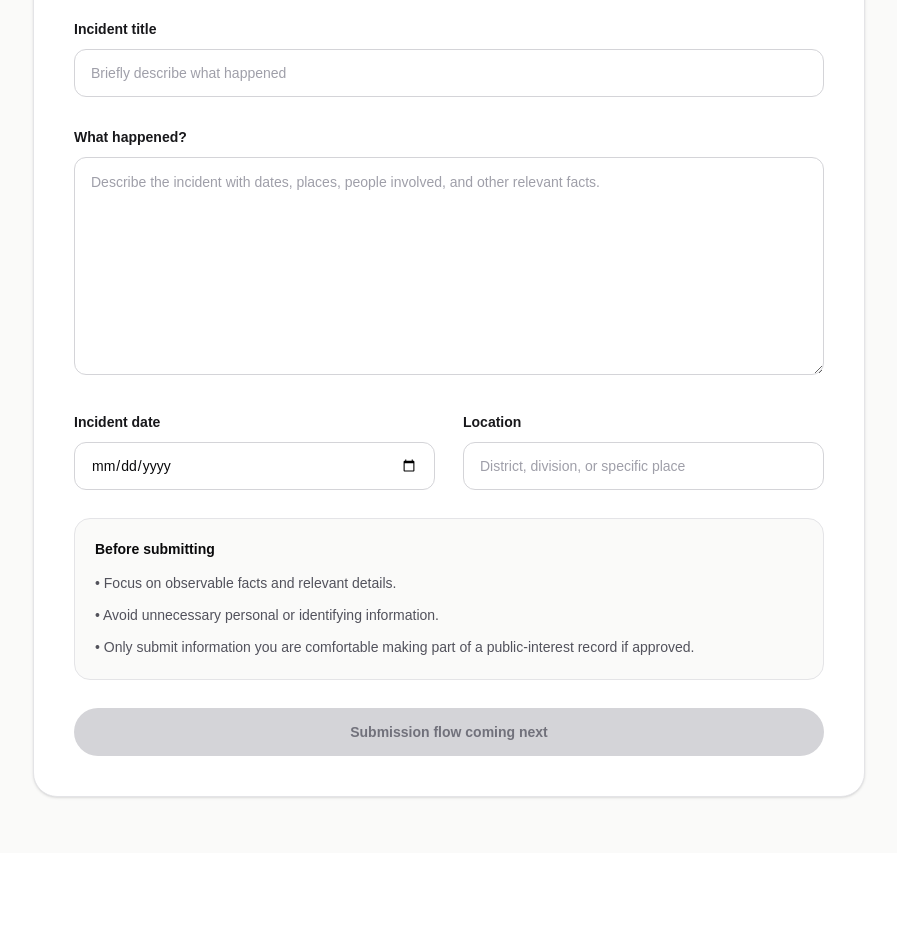
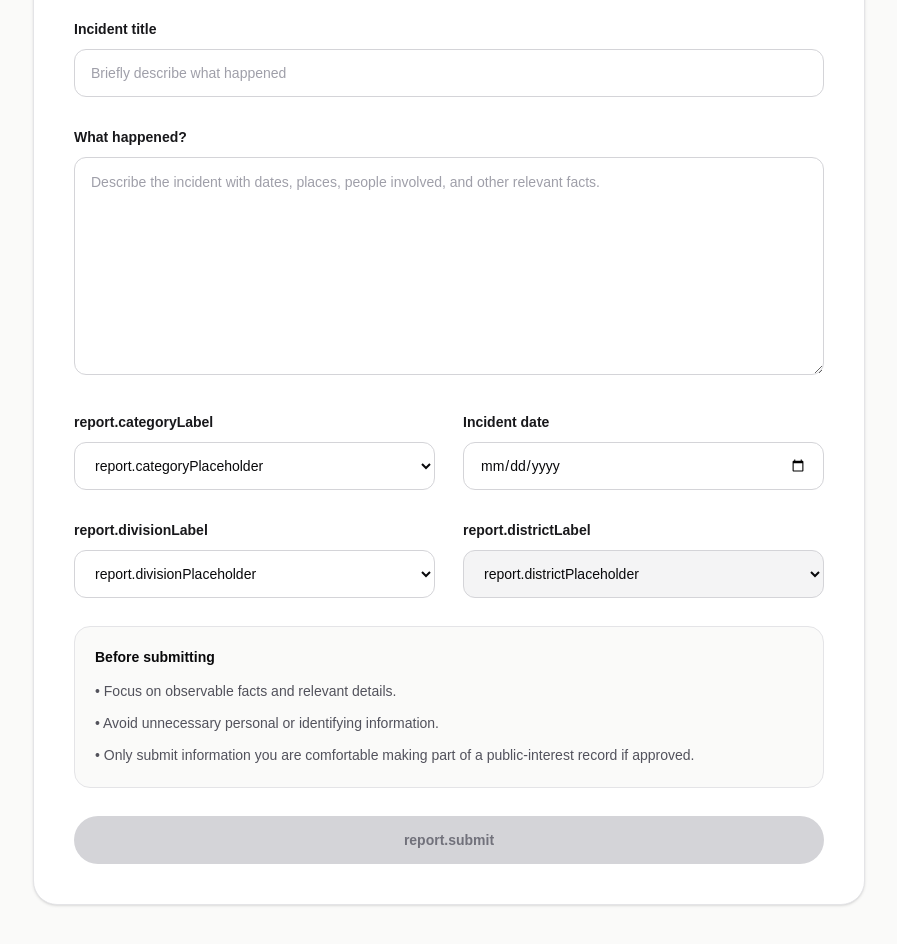
Before and after one commit to farukislamyt/rukhedao, a Next.js app: page /en/report in a window 1280 px wide. Shown: the part 620-1564 px from the top of the page, without its empty margins (191-1088 px from the left). Before the commit the page ends 1473 px from the top, so only its background shows below. Built offline with nearby package versions, Linux system fonts and the light colour scheme; no server answers; the database is empty.

Commit message:
feat: connect report form to frozen reference data and RPC

```diff
--- a/app/[locale]/report/page.tsx
+++ b/app/[locale]/report/page.tsx
@@ -1,5 +1,8 @@
 import type { Metadata } from "next";
 import { getTranslations } from "next-intl/server";
+
+import { AnonymousReportForm } from "@/components/report/anonymous-report-form";
+import { createClient } from "@/lib/supabase/server";
 
 export async function generateMetadata(): Promise<Metadata> {
     const t = await getTranslations("report");
@@ -8,6 +11,16 @@ export async function generateMetadata(): Promise<Metadata> {
 
 export default async function ReportPage() {
     const t = await getTranslations("report");
+    const supabase = await createClient();
+    const [categories, divisions, districts] = await Promise.all([
+        supabase.from("public_categories").select("id,name").order("sort_order"),
+        supabase.from("public_divisions").select("id,name").order("sort_order"),
+        supabase.from("public_districts").select("id,division_id,name").order("division_id").order("sort_order"),
+    ]);
+
+    if (categories.error || divisions.error || districts.error) {
+        throw new Error("Unable to load reporting reference data.");
+    }
 
     return (
         <main className="flex-1 bg-stone-50 text-zinc-950">
@@ -24,35 +37,18 @@ export default async function ReportPage() {
                         <h2 className="font-semibold text-emerald-950">{t("privacyTitle")}</h2>
                         <p className="mt-2 text-sm leading-6 text-emerald-900/75">{t("privacyDescription")}</p>
                     </div>
-                    <form className="space-y-7">
-                        <div>
-                            <label htmlFor="title" className="text-sm font-semibold text-zinc-900">{t("incidentTitle")}</label>
-                            <input id="title" name="title" required maxLength={200} className="mt-2 h-12 w-full rounded-xl border border-zinc-300 bg-white px-4 text-sm outline-none transition placeholder:text-zinc-400 focus:border-zinc-950 focus:ring-2 focus:ring-zinc-950/10" placeholder={t("titlePlaceholder")} />
-                        </div>
-                        <div>
-                            <label htmlFor="description" className="text-sm font-semibold text-zinc-900">{t("descriptionLabel")}</label>
-                            <textarea id="description" name="description" required rows={8} className="mt-2 w-full resize-y rounded-xl border border-zinc-300 bg-white px-4 py-3 text-sm leading-6 outline-none transition placeholder:text-zinc-400 focus:border-zinc-950 focus:ring-2 focus:ring-zinc-950/10" placeholder={t("descriptionPlaceholder")} />
-                        </div>
-                        <div className="grid gap-7 sm:grid-cols-2">
-                            <div>
-                                <label htmlFor="incident-date" className="text-sm font-semibold text-zinc-900">{t("dateLabel")}</label>
-                                <input id="incident-date" name="incident_date" type="date" required className="mt-2 h-12 w-full rounded-xl border border-zinc-300 bg-white px-4 text-sm outline-none focus:border-zinc-950 focus:ring-2 focus:ring-zinc-950/10" />
-                            </div>
-                            <div>
-                                <label htmlFor="location" className="text-sm font-semibold text-zinc-900">{t("locationLabel")}</label>
-                                <input id="location" name="location" required maxLength={200} className="mt-2 h-12 w-full rounded-xl border border-zinc-300 bg-white px-4 text-sm outline-none placeholder:text-zinc-400 focus:border-zinc-950 focus:ring-2 focus:ring-zinc-950/10" placeholder={t("locationPlaceholder")} />
-                            </div>
-                        </div>
-                        <div className="rounded-2xl border border-zinc-200 bg-stone-50 p-5">
-                            <h2 className="text-sm font-semibold">{t("beforeSubmitTitle")}</h2>
-                            <ul className="mt-3 space-y-2 text-sm leading-6 text-zinc-600">
-                                <li>• {t("checkOne")}</li>
-                                <li>• {t("checkTwo")}</li>
-                                <li>• {t("checkThree")}</li>
-                            </ul>
-                        </div>
-                        <button type="button" disabled className="h-12 w-full cursor-not-allowed rounded-full bg-zinc-300 px-6 text-sm font-semibold text-zinc-500">{t("submitComingSoon")}</button>
-                    </form>
+                    <AnonymousReportForm
+                        categories={categories.data ?? []}
+                        divisions={divisions.data ?? []}
+                        districts={districts.data ?? []}
+                        labels={{
+                            incidentTitle: t("incidentTitle"), titlePlaceholder: t("titlePlaceholder"), descriptionLabel: t("descriptionLabel"), descriptionPlaceholder: t("descriptionPlaceholder"),
+                            dateLabel: t("dateLabel"), categoryLabel: t("categoryLabel"), divisionLabel: t("divisionLabel"), districtLabel: t("districtLabel"),
+                            categoryPlaceholder: t("categoryPlaceholder"), divisionPlaceholder: t("divisionPlaceholder"), districtPlaceholder: t("districtPlaceholder"),
+                            beforeSubmitTitle: t("beforeSubmitTitle"), checkOne: t("checkOne"), checkTwo: t("checkTwo"), checkThree: t("checkThree"),
+                            submit: t("submit"), submitting: t("submitting"), successTitle: t("successTitle"), successDescription: t("successDescription"), publicIdLabel: t("publicIdLabel"), error: t("error"),
+                        }}
+                    />
                 </div>
             </section>
         </main>
```
